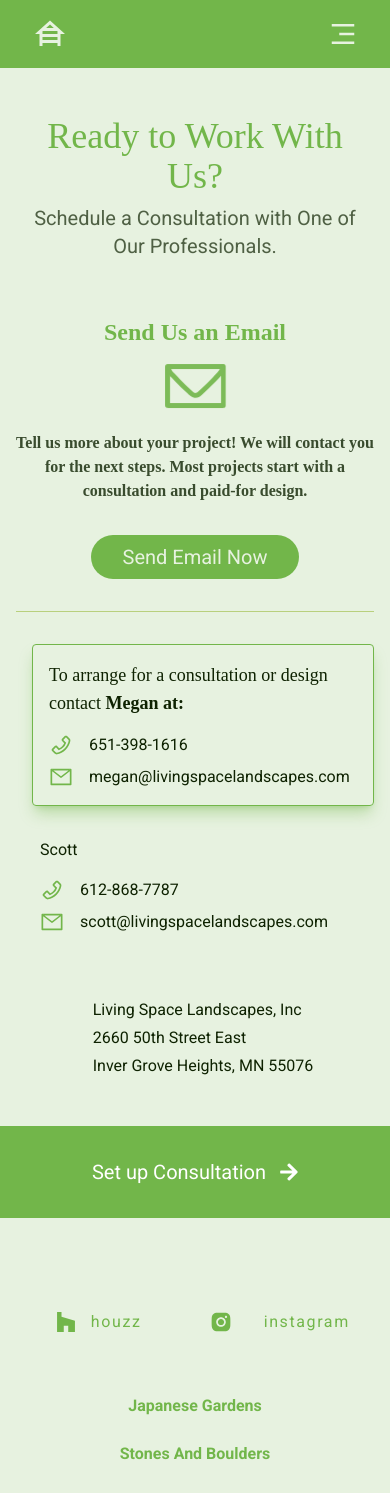
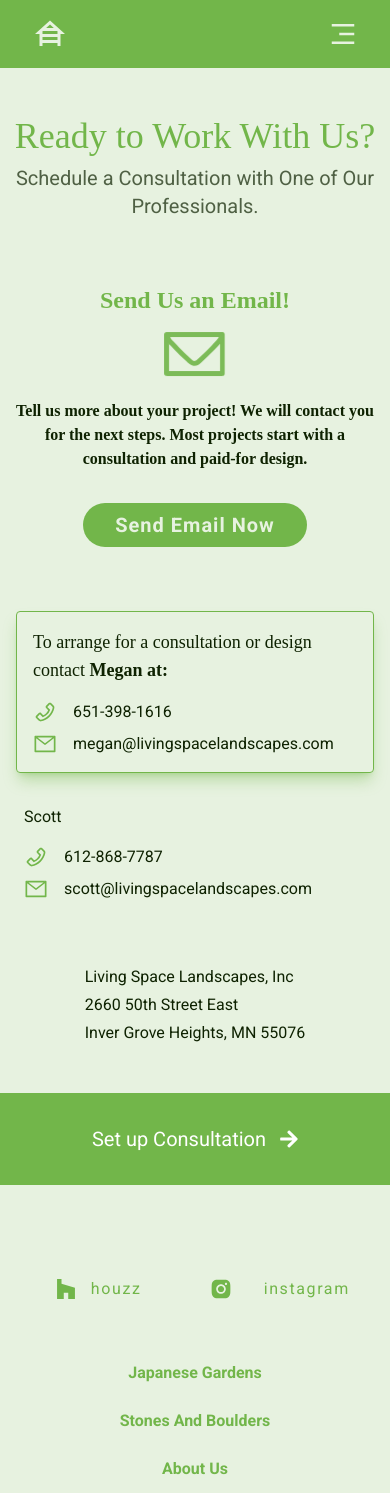
Before and after one commit to latz09/living-space-landscapes, a Next.js app: page /contact in a window 390 px wide. Shown: the top 1493 px of the page. Built offline with nearby package versions, Linux system fonts and the light colour scheme; a web font is replaced by a local one.

Commit message:
contact fix

```diff
--- a/components/contact/ContactInfo.js
+++ b/components/contact/ContactInfo.js
@@ -8,7 +8,7 @@ const ContactInfo = () => {
 			<div className=' lg:col-span-3 h-full lg:w-2/3  mx-auto  lg:p-4  grid place-items-center  lg:pt-0 '>
 				<EmailUs />
 			</div>
-			<div className='lg:col-span-2 w-full grid gap-8 place-items-cente border-t lg:border-t-0 lg:border-l border-landscape-500 pt-8 pl-4'>
+			<div className='lg:col-span-2 w-full grid gap-8 place-items-cente  lg:border-t-0 lg:border-l border-landscape-500 pt-8 lg:pl-4'>
 				<motion.div className='grid gap-4 '>
 					<motion.div
 						initial={{ opacity: 0 }}
--- a/components/contact/EmailUs.js
+++ b/components/contact/EmailUs.js
@@ -31,13 +31,13 @@ const EmailUs = () => {
 						</motion.div>
 					</motion.div>
 					<h1 className=' text-center  text-2xl md:text-4xl text-landscape-700 font-logo font-semibold'>
-						Send Us an Email
+						Send Us an Email!
 					</h1>
 				</div>
-				<div className='text-dark/80    md:text-lg font-logo font-bold text-center'>
+				<p className='text-dark   md:text-lg font-logo font-bold text-center'>
 					Tell us more about your project! We will contact you for the next
 					steps. Most projects start with a consultation and paid-for design.
-				</div>
+				</p>
 			</div>
 			<motion.div
 				className='grid place-items-center '
@@ -51,7 +51,7 @@ const EmailUs = () => {
 					subject='Consultation Request'
 					body={body}
 				>
-					<button className='bg-landscape-700 text-light w-full px-8 py-2 text-xl lg:text-2xl   rounded-full'>
+					<button className='bg-landscape-700 text-light w-full px-8 py-2 text-xl lg:text-2xl  font-bold tracking-wider rounded-full'>
 						Send Email Now
 					</button>
 				</Mailto>
--- a/pages/contact/index.js
+++ b/pages/contact/index.js
@@ -10,8 +10,8 @@ const Contact = () => {
 					'Living Space Landscapes will create your landscape with a naturalistic style that will inspire a sense of calm in those who experience it.'
 				}
 			/>
-			<div className='grid gap-2 lg:gap-2 mt-12   '>
-				<div className='w-5/6 lg:w-2/3 mx-auto grid gap-2 lg:gap-6'>
+			<div className='grid gap-4 lg:gap-2 mt-12   '>
+				<div className='px-2 lg:px-0 lg:w-2/3 mx-auto grid gap-2 lg:gap-6'>
 					<SectionHeading title={'Ready to Work With Us?'} />
 
 					<h2 className='grid place-items-center text-xl lg:text-3xl  text-center text-dark/70'>
```
